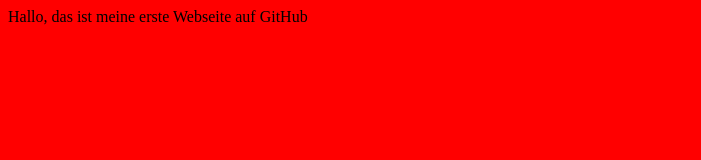
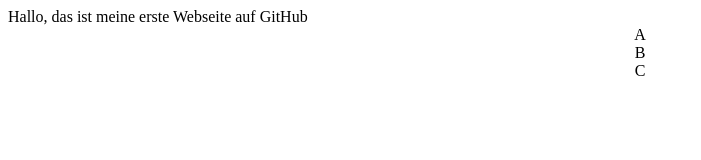
Before and after one commit to Cosinator/Website_Test, a plain HTML site: page index.html in a window 1280 px wide. Shown: the whole page, without its empty margins (0-701 px from the left). Drawn offline with Linux system fonts and the light colour scheme.

Commit message:
Test Div Box

```diff
--- a/index.html
+++ b/index.html
@@ -7,5 +7,11 @@
 </head>
 <body>
     Hallo, das ist meine erste Webseite auf GitHub
+    <div class="container">
+        <div class="box">A</div>
+        <div class="box">B</div>
+        <div class="box">C</div>
+
+    </div>
 </body>
 </html>
--- a/styles/style.css
+++ b/styles/style.css
@@ -1,3 +1,12 @@
-body {
-    background-color: red;
+div.container {
+    display: flex;
+    flex-flow: column wrap;
+    justify-content: space-around;
+    align-content: center;
 }
+
+div.box {
+    display: flex;
+    align-items: center;
+    justify-content: center;
+}
```
